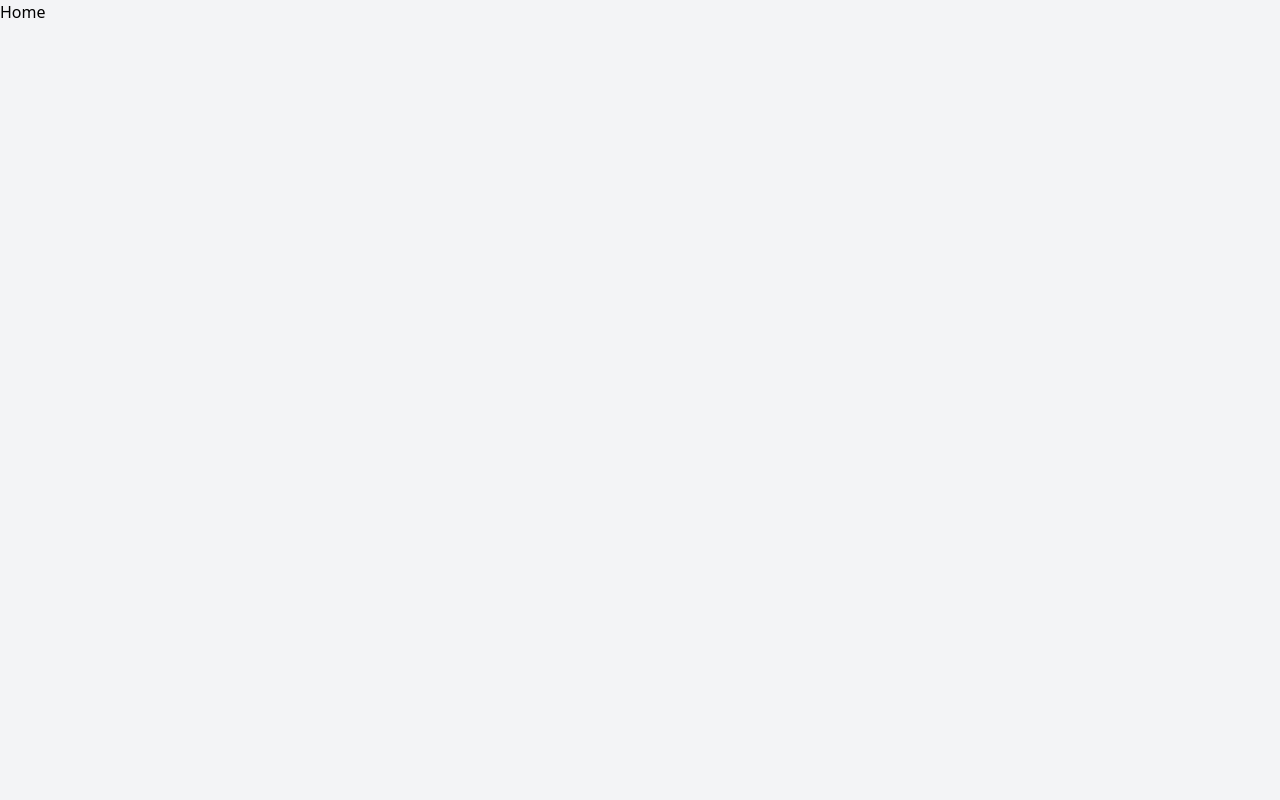
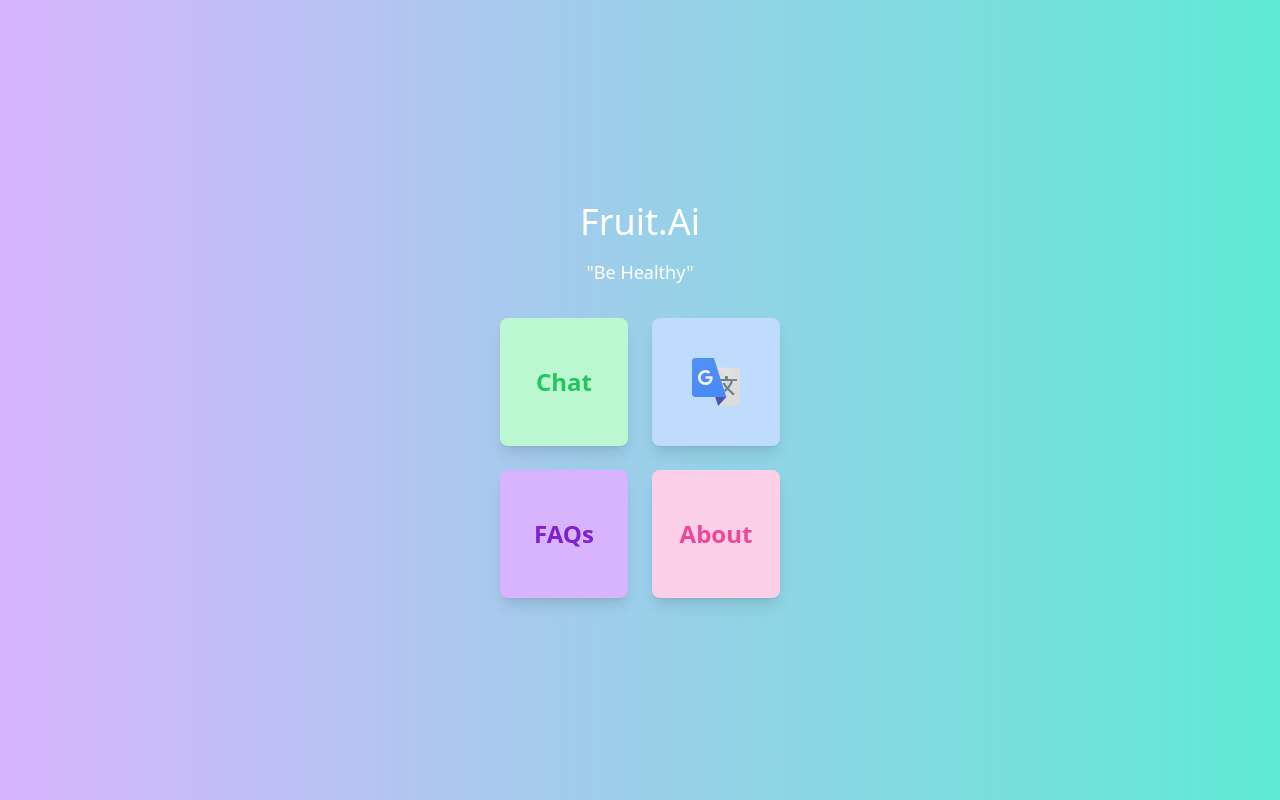
Before and after one commit to soni-naveen/Fruit.ai-frontend, a React (Vite) app: page /home in a window 1280 px wide. Built offline with nearby package versions, Linux system fonts and the light colour scheme.

Commit message:
Home page created

```diff
--- a/src/components/Home.jsx
+++ b/src/components/Home.jsx
@@ -1,7 +1,37 @@
-import React from 'react'
+import React from "react";
+import GoogleTranslator from "../assets/Google_Translate_logo.svg";
 
-export default function Home() {
+const Home = () => {
   return (
-    <div>Home</div>
-  )
-}
+    <div className="flex flex-col items-center justify-center h-screen bg-gradient-to-r from-purple-300 to-teal-300">
+      <h1 className="text-4xl font-medium text-white mb-4 sm2xl:text-3xl">Fruit.Ai</h1>
+      <p className="text-lg text-white mb-8 sm2xl:text-base">"Be Healthy"</p>
+
+      <div className="grid grid-cols-2 gap-6">
+        <div className="group flex items-center justify-center w-32 h-32 bg-green-200 rounded-lg shadow-lg cursor-pointer hover:bg-green-400 ease-in-out duration-300 sm2xl:w-28 sm2xl:h-28">
+          <p className="text-2xl text-green-500 font-bold group-hover:text-white sm2xl:text-xl">
+            Chat
+          </p>
+        </div>
+
+        <div className="flex items-center justify-center w-32 h-32 bg-blue-200 rounded-lg shadow-lg cursor-pointer hover:bg-blue-300 ease-in-out duration-300 sm2xl:w-28 sm2xl:h-28">
+          <img src={GoogleTranslator} alt="Translate" className="h-12 w-12 sm2xl:h-10 sm2xl:w-10" />
+        </div>
+
+        <div className="group flex items-center justify-center w-32 h-32 bg-purple-300 rounded-lg shadow-lg cursor-pointer hover:bg-purple-400 ease-in-out duration-300 sm2xl:w-28 sm2xl:h-28">
+          <p className="text-2xl text-purple-700 font-bold group-hover:text-white sm2xl:text-xl">
+            FAQs
+          </p>
+        </div>
+
+        <div className="group flex items-center justify-center w-32 h-32 bg-pink-200 rounded-lg shadow-lg cursor-pointer hover:bg-pink-300 ease-in-out duration-300 sm2xl:w-28 sm2xl:h-28">
+          <p className="text-2xl text-pink-500 font-bold group-hover:text-white sm2xl:text-xl">
+            About
+          </p>
+        </div>
+      </div>
+    </div>
+  );
+};
+
+export default Home;
```
Also changed, not shown: src/assets/Google_Translate_logo.svg (added).
